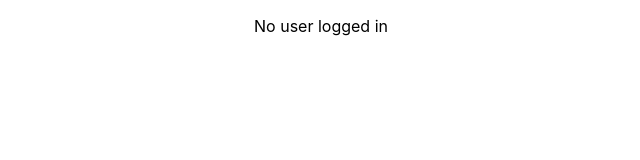
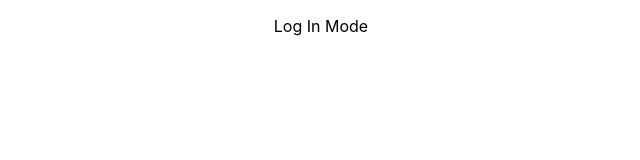
Before and after one commit to MattKeane/chat-react, a React (Create React App) app: page / in a window 1280 px wide. Shown: the top 160 px of the page, without its empty margins (319-959 px from the left). Built offline with nearby package versions, Linux system fonts and the light colour scheme.

Commit message:
added LogInRegistration component

```diff
--- a/src/App.js
+++ b/src/App.js
@@ -1,5 +1,6 @@
 import './App.css';
 import { useState } from 'react';
+import LogInRegister from './components/LogInRegister';
 
 function App() {
   const [loggedIn, setLoggedIn] = useState(false);
@@ -12,7 +13,7 @@ function App() {
       ?
       <p>User logged in</p>
       :
-      <p>No user logged in</p>
+      <LogInRegister />
     }
     </div>
   );
--- /dev/null
+++ b/src/components/LogInRegister.js
@@ -0,0 +1,17 @@
+import React, { useState } from 'react';
+
+export default function LogInRegister(props) {
+	const [registerMode, setRegisterMode] = useState(false);
+
+	return (
+		<React.Fragment>
+			{
+				registerMode
+				?
+				<p>Register Mode</p>
+				:
+				<p>Log In Mode</p>
+			}
+		</React.Fragment>
+	)
+}
```
